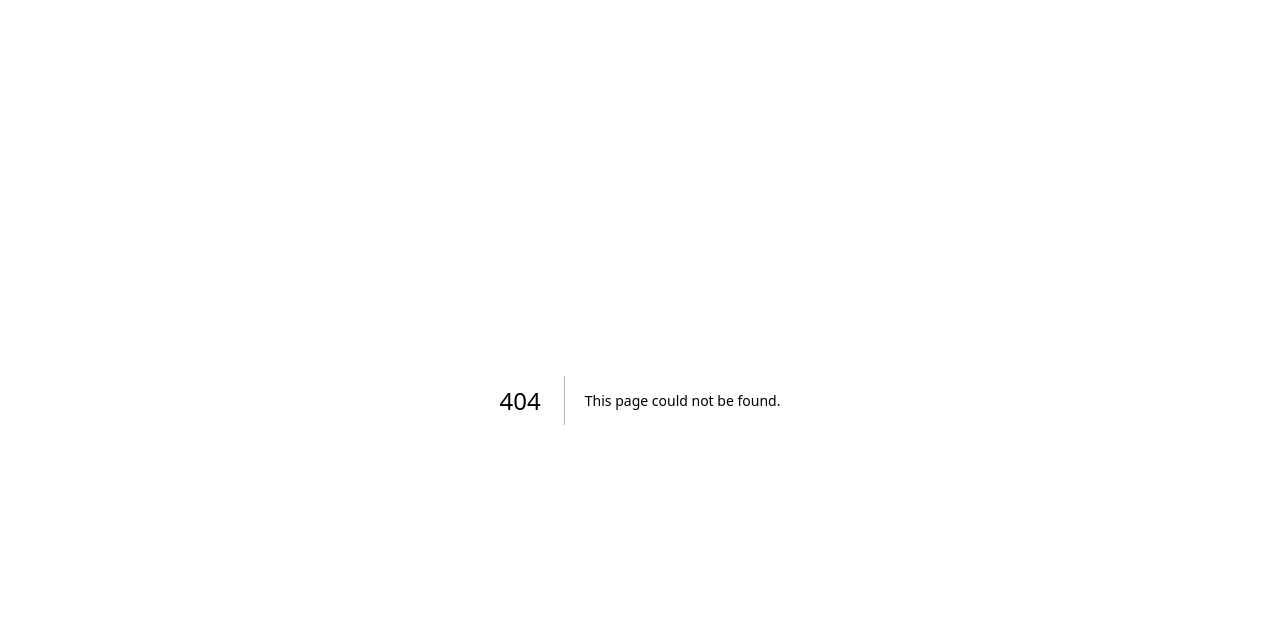
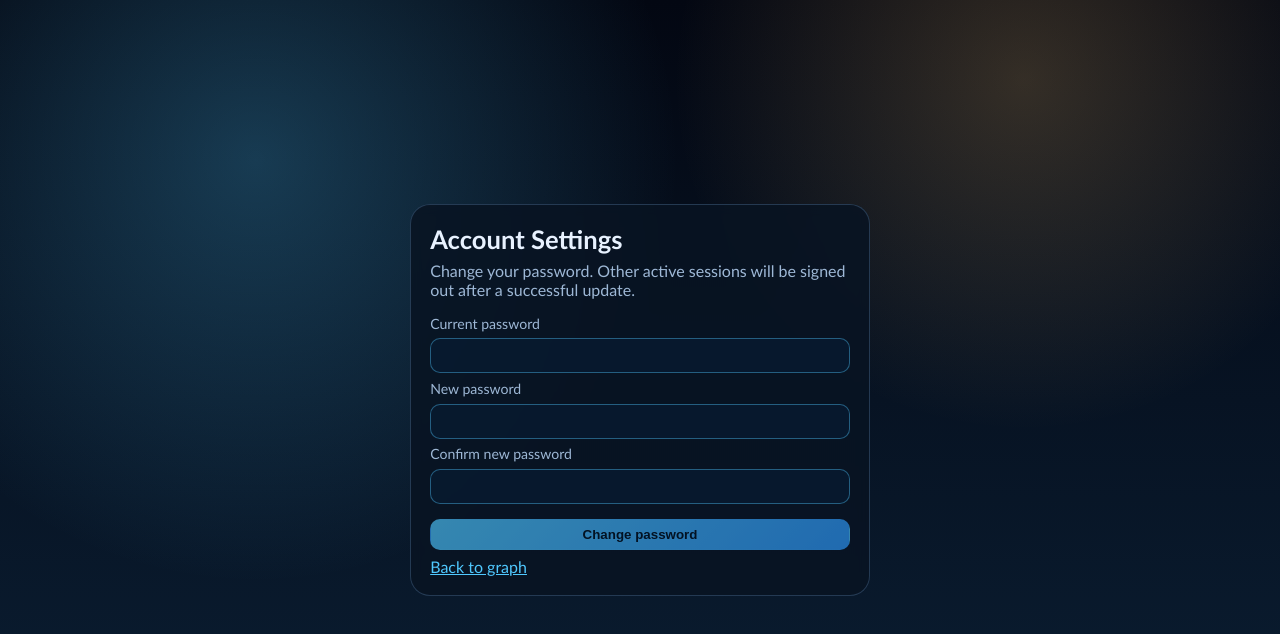
Before and after one commit to BastienSegura/cyclop-eddy, a Next.js app in the folder gui/: page /settings/account in a window 1280 px wide. Before the commit this address had no page. Shown: the top 634 px of the page. Built offline with nearby package versions, Linux system fonts and the light colour scheme.

Commit message:
feat(gui): add account settings page for password changes

```diff
--- /dev/null
+++ b/gui/src/app/settings/account/page.tsx
@@ -0,0 +1,138 @@
+"use client";
+
+import Link from "next/link";
+import { FormEvent, useMemo, useState } from "react";
+
+interface FormState {
+  currentPassword: string;
+  newPassword: string;
+  confirmPassword: string;
+}
+
+interface ValidationIssue {
+  field: string;
+  message: string;
+}
+
+interface ChangePasswordApiError {
+  error?: string;
+  issues?: ValidationIssue[];
+}
+
+const INITIAL_FORM_STATE: FormState = {
+  currentPassword: "",
+  newPassword: "",
+  confirmPassword: "",
+};
+
+export default function AccountSettingsPage() {
+  const [formState, setFormState] = useState<FormState>(INITIAL_FORM_STATE);
+  const [isSubmitting, setIsSubmitting] = useState(false);
+  const [errorMessage, setErrorMessage] = useState("");
+  const [successMessage, setSuccessMessage] = useState("");
+
+  const canSubmit = useMemo(
+    () => formState.currentPassword && formState.newPassword && formState.confirmPassword,
+    [formState],
+  );
+
+  async function handleSubmit(event: FormEvent<HTMLFormElement>): Promise<void> {
+    event.preventDefault();
+
+    if (isSubmitting || !canSubmit) {
+      return;
+    }
+
+    setIsSubmitting(true);
+    setErrorMessage("");
+    setSuccessMessage("");
+
+    try {
+      const response = await fetch("/api/auth/change-password", {
+        method: "POST",
+        headers: {
+          "content-type": "application/json",
+        },
+        body: JSON.stringify(formState),
+      });
+
+      if (!response.ok) {
+        const errorPayload = (await response.json().catch(() => null)) as ChangePasswordApiError | null;
+        const issueMessage = errorPayload?.issues?.[0]?.message;
+        const fallback = response.status === 401
+          ? "You must be logged in with your current password to change it."
+          : "Unable to change password.";
+        setErrorMessage(issueMessage || errorPayload?.error || fallback);
+        return;
+      }
+
+      setFormState(INITIAL_FORM_STATE);
+      setSuccessMessage("Password updated. Other active sessions were revoked.");
+    } catch {
+      setErrorMessage("Unexpected network error while changing password.");
+    } finally {
+      setIsSubmitting(false);
+    }
+  }
+
+  return (
+    <main className="auth-page-shell">
+      <section className="auth-card">
+        <h1>Account Settings</h1>
+        <p>Change your password. Other active sessions will be signed out after a successful update.</p>
+
+        <form className="auth-form" onSubmit={handleSubmit}>
+          <label htmlFor="current-password">Current password</label>
+          <input
+            id="current-password"
+            type="password"
+            autoComplete="current-password"
+            value={formState.currentPassword}
+            onChange={(event) => {
+              const nextValue = event.currentTarget.value;
+              setFormState((prev) => ({ ...prev, currentPassword: nextValue }));
+            }}
+            required
+          />
+
+          <label htmlFor="new-password">New password</label>
+          <input
+            id="new-password"
+            type="password"
+            autoComplete="new-password"
+            value={formState.newPassword}
+            onChange={(event) => {
+              const nextValue = event.currentTarget.value;
+              setFormState((prev) => ({ ...prev, newPassword: nextValue }));
+            }}
+            required
+          />
+
+          <label htmlFor="confirm-new-password">Confirm new password</label>
+          <input
+            id="confirm-new-password"
+            type="password"
+            autoComplete="new-password"
+            value={formState.confirmPassword}
+            onChange={(event) => {
+              const nextValue = event.currentTarget.value;
+              setFormState((prev) => ({ ...prev, confirmPassword: nextValue }));
+            }}
+            required
+          />
+
+          <button type="submit" className="primary-button" disabled={!canSubmit || isSubmitting}>
+            {isSubmitting ? "Updating password..." : "Change password"}
+          </button>
+        </form>
+
+        {errorMessage ? <p className="auth-feedback auth-feedback-error">{errorMessage}</p> : null}
+        {successMessage ? <p className="auth-feedback auth-feedback-success">{successMessage}</p> : null}
+
+        <p className="auth-page-link">
+          <Link href="/">Back to graph</Link>
+        </p>
+      </section>
+    </main>
+  );
+}
```
